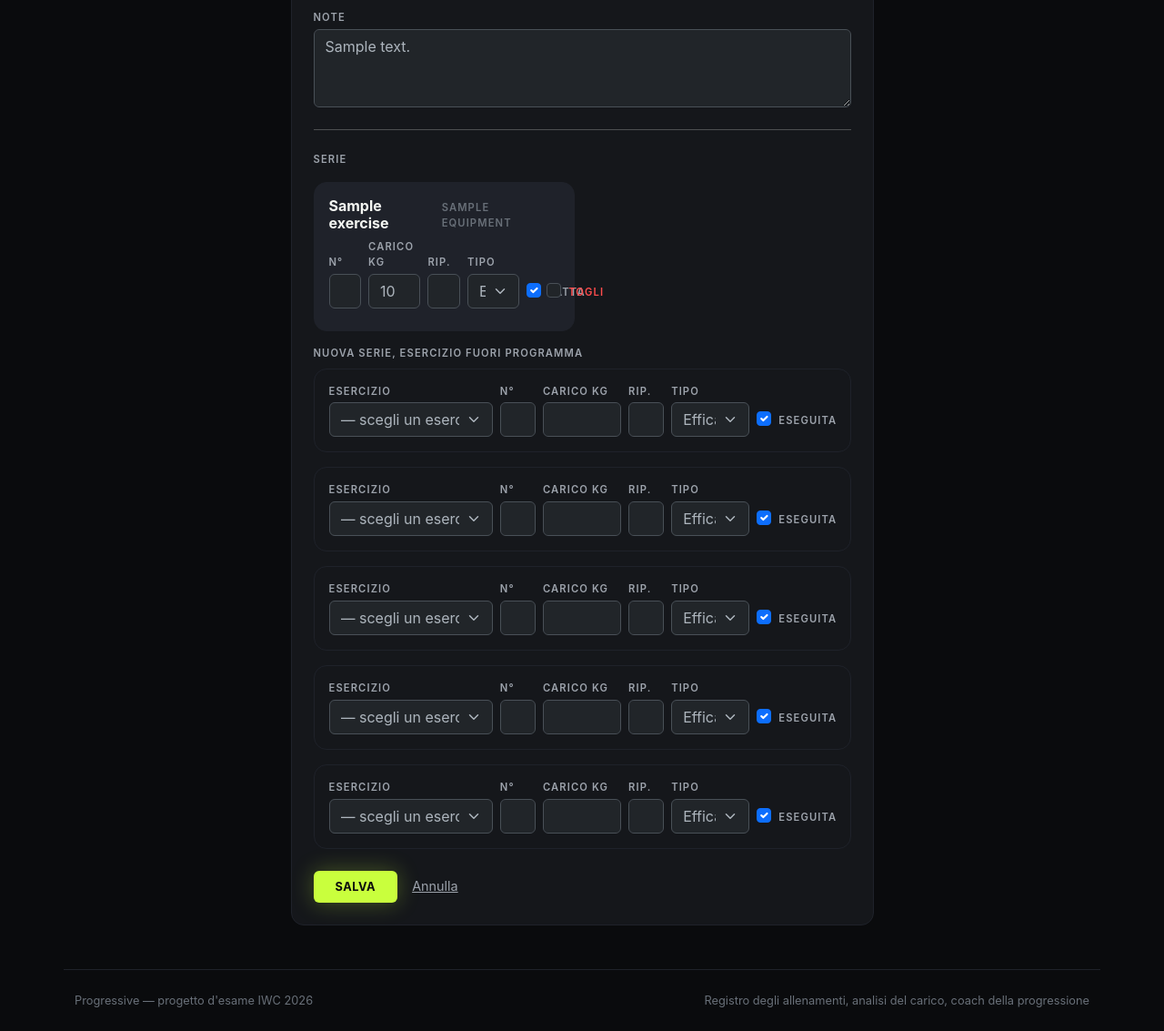
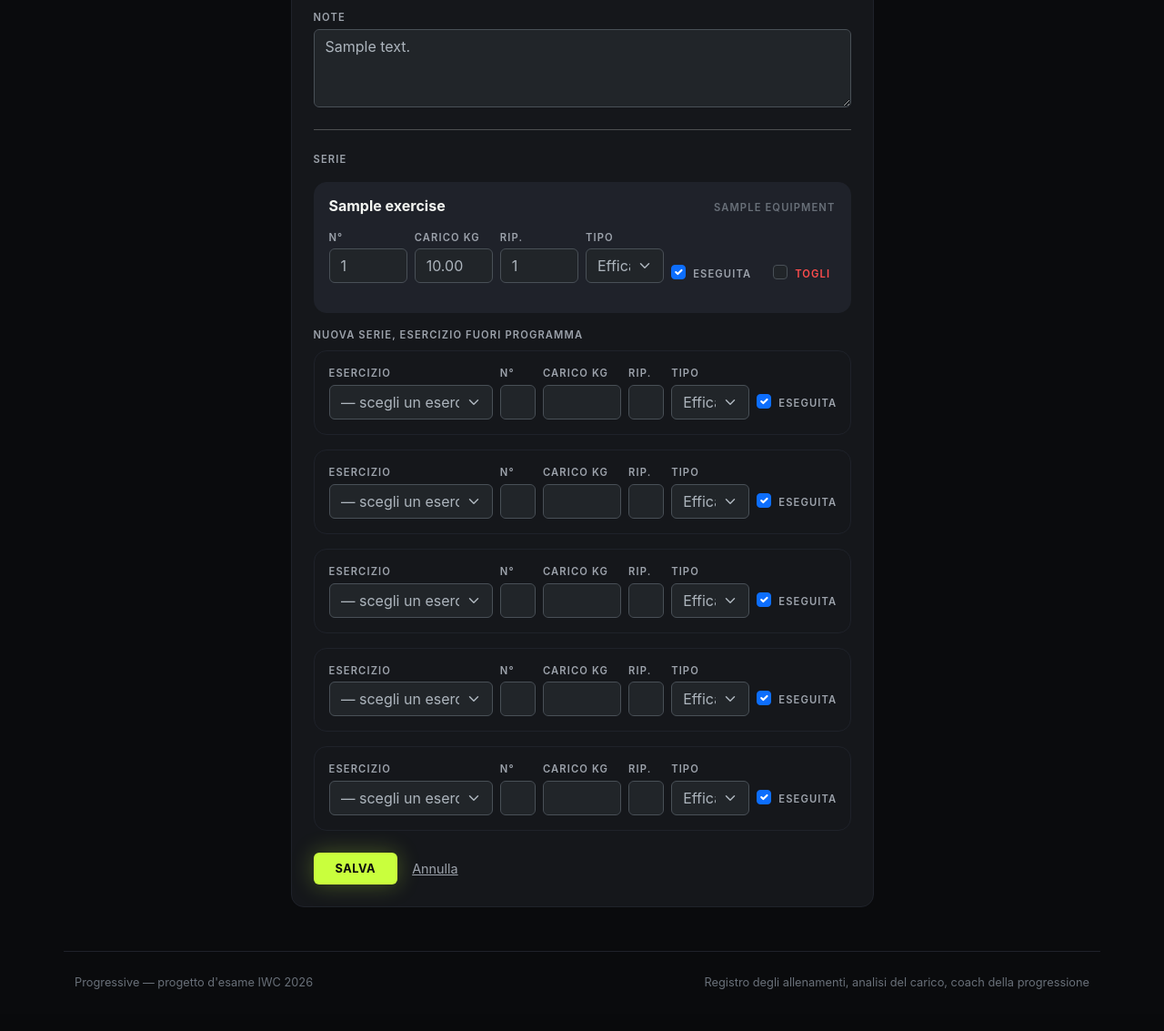
Before and after one commit to cavallinilorenzo/progressive-unimore-project, a Django app: page /allenamenti/1/modifica/ in a window 1280 px wide. Shown: the part 372-1505 px from the top of the page at 91% size. After the commit the page ends 1459 px from the top, so only its background shows below. Run offline with Django 5.2, Linux system fonts and the light colour scheme; a user stored in the database is signed in; tables that the repository leaves empty hold one stand-in row (values such as "Sample post").

Commit message:
Le card delle serie a tutta larghezza, non più schiacciate a metà
Due card per riga lasciavano a ciascuna metà pagina per sei campi (numero,
carico, ripetizioni, tipo, due checkbox): troppo stretto, e i valori si
troncavano ("50,C" invece di "50,00") mentre "Togli" si sovrapponeva alla
select del tipo. Una card per riga, a tutta larghezza, dà a ogni campo lo
spazio per stare per intero; i due checkbox escono dalla griglia stretta e
vanno su una riga propria, distanziati invece che accatastati in due colonne
da un dodicesimo.

Co-Authored-By: Claude Sonnet 5 <noreply@anthropic.com>

```diff
--- a/training/templates/training/workout_form.html
+++ b/training/templates/training/workout_form.html
@@ -151,45 +151,43 @@ card per esercizio, stesso ordine cronologico — coi valori dentro un
       <div class="eyebrow mb-3">Serie</div>
 
       {% if blocchi %}
-      <div class="row g-3 mb-3">
+      <div class="mb-3">
         {% for esercizio, righe in blocchi %}
-        <div class="col-12 col-lg-6">
-          <div class="card-ink p-3 h-100" style="background:var(--surface-2)">
-            <div class="d-flex align-items-baseline justify-content-between mb-2">
+        <div class="card-ink p-3 mb-3" style="background:var(--surface-2)">
+          <div class="d-flex align-items-baseline justify-content-between mb-3">
             <span class="h6 fw-bold mb-0" style="color:var(--t1)">{{ esercizio.name }}</span>
             <span class="eyebrow" style="color:var(--t3)">{{ esercizio.equipment }}</span>
           </div>
 
           {% for riga in righe %}
-            <div class="row g-2 align-items-end mb-2">
+          <div class="row g-2 align-items-end mb-2 pb-2"
+               {% if not forloop.last %}style="border-bottom:1px solid var(--line)"{% endif %}>
             {% for nascosto in riga.hidden_fields %}{{ nascosto }}{% endfor %}
             {{ riga.exercise.as_hidden }}
-              <div class="col-3 col-lg-2">
+            <div class="col-6 col-sm-3 col-md-2">
               <label class="eyebrow d-block mb-1">N&deg;</label>
               {{ riga.set_number }}
             </div>
-              <div class="col-4 col-lg-3">
+            <div class="col-6 col-sm-3 col-md-2">
               <label class="eyebrow d-block mb-1">Carico kg</label>
               {{ riga.weight }}
             </div>
-              <div class="col-3 col-lg-2">
+            <div class="col-6 col-sm-3 col-md-2">
               <label class="eyebrow d-block mb-1">Rip.</label>
               {{ riga.reps }}
             </div>
-              <div class="col-12 col-lg-3">
+            <div class="col-6 col-sm-3 col-md-2">
               <label class="eyebrow d-block mb-1">Tipo</label>
               {{ riga.set_type }}
             </div>
-              <div class="col-6 col-lg-1">
-                <div class="form-check mb-2">
+            <div class="col-12 col-md-4 d-flex align-items-center gap-4 mt-2 mt-md-0">
+              <div class="form-check mb-0">
                 {{ riga.is_completed }}
-                  <label class="form-check-label eyebrow" style="font-size:.7rem">Fatta</label>
+                <label class="form-check-label eyebrow">Eseguita</label>
               </div>
-              </div>
-              <div class="col-6 col-lg-1">
-                <div class="form-check mb-2">
+              <div class="form-check mb-0">
                 {{ riga.DELETE }}
-                  <label class="form-check-label eyebrow" style="color:var(--red);font-size:.7rem">Togli</label>
+                <label class="form-check-label eyebrow" style="color:var(--red)">Togli</label>
               </div>
             </div>
             {% for campo in riga.visible_fields %}
@@ -199,7 +197,6 @@ card per esercizio, stesso ordine cronologico — coi valori dentro un
             {% endfor %}
           </div>
           {% endfor %}
-          </div>
         </div>
         {% endfor %}
       </div>
```
Lines whose indentation alone changed are shown as unchanged.
